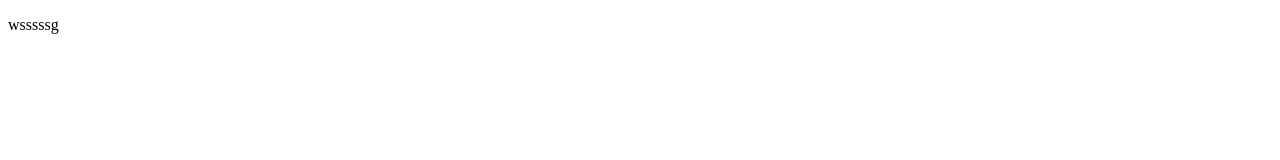
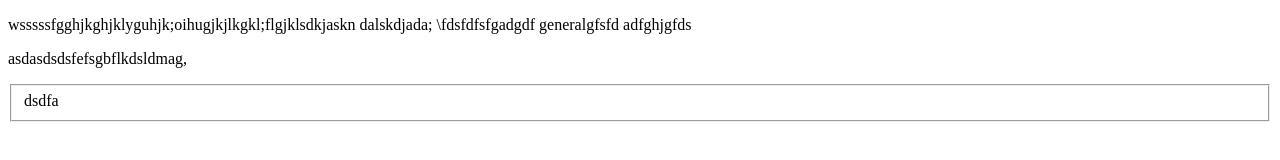
Before and after one commit to chuchu08-hub/APP-DEV, a plain HTML site: page cramming.html in a window 1280 px wide. Drawn offline with Linux system fonts and the light colour scheme.

Commit message:
asdqsasasdasd

```diff
--- a/cramming.html
+++ b/cramming.html
@@ -6,6 +6,13 @@
     <title>Dhatdogh</title>
 </head>
 <body>
-    <p>wsssssg</p>
+    <p>wsssssfgghjkghjklyguhjk;oihugjkjlkgkl;flgjklsdkjaskn
+        dalskdjada;
+        \fdsfdfsfgadgdf
+        generalgfsfd
+    adfghjgfds</p>
+
+    <p>asdasdsdsfefsgbflkdsldmag,<fieldset>dsdfa</fieldset></p>
+
 </body>
 </html>
```
